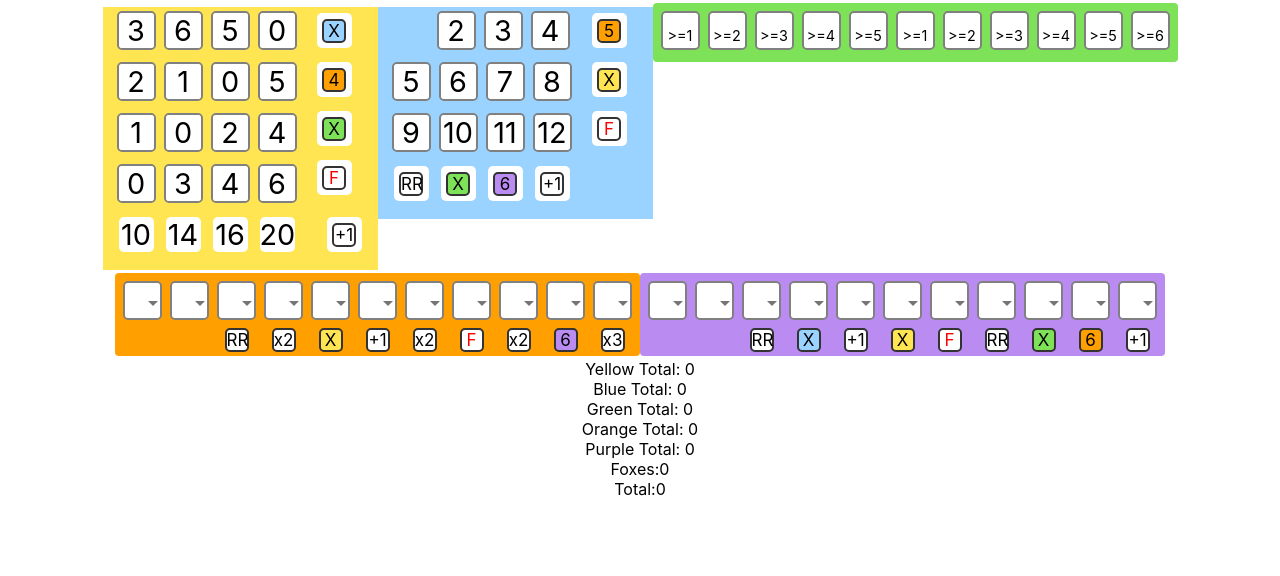
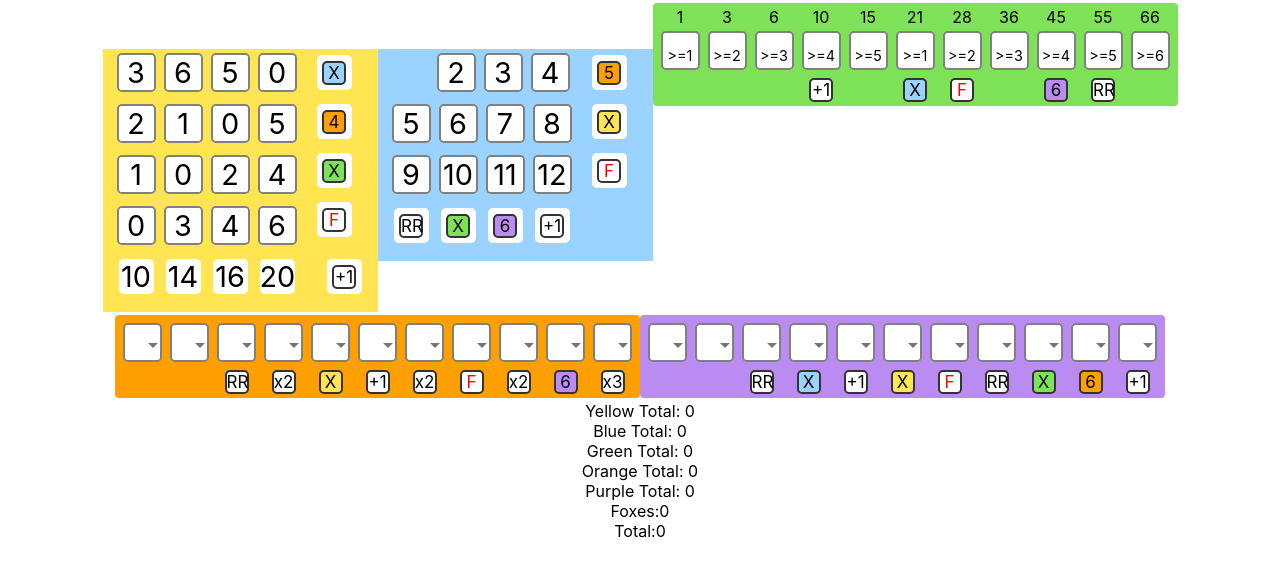
Before and after one commit to zrodis/prettycleverscore-ui, a React (Create React App) app: page / in a window 1280 px wide. Shown: the top 576 px of the page. Built offline with nearby package versions, Linux system fonts and the light colour scheme.

Commit message:
ScoreRowContainer component

```diff
--- a/src/components/Box.tsx
+++ b/src/components/Box.tsx
@@ -1,7 +1,7 @@
 import React from 'react'
 
 export interface BoxProps {
-    onClick(param: any): void
+    onClick?(param: any): void
     checked: boolean
     display?: React.ReactNode
     style?: any
--- a/src/components/GreenScore.tsx
+++ b/src/components/GreenScore.tsx
@@ -2,8 +2,25 @@ import React, { useState, useEffect } from 'react'
 import { Box } from './Box'
 import { COLOR } from '../constants/colors'
 import { ScoreRowContainer } from './ScoreRowContainer'
+import { BonusIcon } from './BonusIcon'
+import { BONUS } from '../service/score/bonusConstants'
+import { calculateGreen } from '../service/score/scores'
 
 const scoreConfig: number[] = [1, 2, 3, 4, 5, 1, 2, 3, 4, 5, 6]
+
+const bonusMap = [
+    null,
+    null,
+    null,
+    BONUS.PlusOne,
+    null,
+    BONUS.FreeBlue,
+    BONUS.Fox,
+    null,
+    BONUS.Purple6,
+    BONUS.ReRoll,
+    null,
+]
 
 interface GreenScoreProps {
     onChange(quantity: number, fox: boolean): void
@@ -53,14 +70,18 @@ export const GreenScore = ({ onChange }: GreenScoreProps) => {
 
     return (
         <ScoreRowContainer testId='GreenScore' color={COLOR.green}>
-            {scoreConfig.map((value, rowIndex) => {
+            {scoreConfig.map((value, index) => {
                 return (
-                    <Box
-                        key={`${rowIndex}`}
-                        onClick={() => handleClick(rowIndex)}
-                        checked={checkedState[rowIndex]}
-                        display={<span style={{ fontSize: '0.5em' }}>{`>=${value}`}</span>}
-                    />
+                    <div key={index} style={{ display: 'inline-block' }}>
+                        <div>{calculateGreen({ quantity: index + 1 })}</div>
+                        <Box
+                            key={`${index}`}
+                            onClick={() => handleClick(index)}
+                            checked={checkedState[index]}
+                            display={<span style={{ fontSize: '0.5em' }}>{`>=${value}`}</span>}
+                        />
+                        <BonusIcon type={bonusMap[index]} />
+                    </div>
                 )
             })}
         </ScoreRowContainer>
--- a/src/components/OrangeScore.tsx
+++ b/src/components/OrangeScore.tsx
@@ -89,7 +89,6 @@ export const OrangeScore = ({ onChange }: OrangeScoreProps) => {
                 return (
                     <div key={index} style={{ display: 'inline-block' }}>
                         <Box
-                            onClick={null}
                             checked={false}
                             display={
                                 <DieSelect
--- a/src/components/PurpleScore.tsx
+++ b/src/components/PurpleScore.tsx
@@ -75,7 +75,6 @@ export const PurpleScore = ({ onChange }: PurpleScoreProps) => {
                 return (
                     <div key={index} style={{ display: 'inline-block' }}>
                         <Box
-                            onClick={null}
                             checked={false}
                             display={
                                 <DieSelect
```
